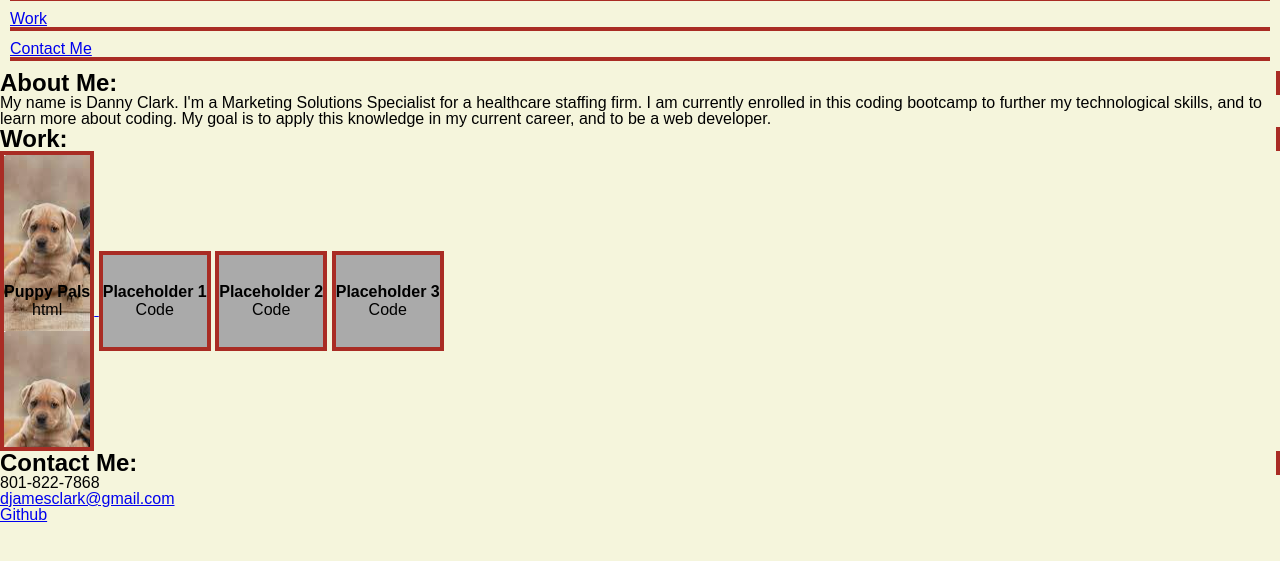
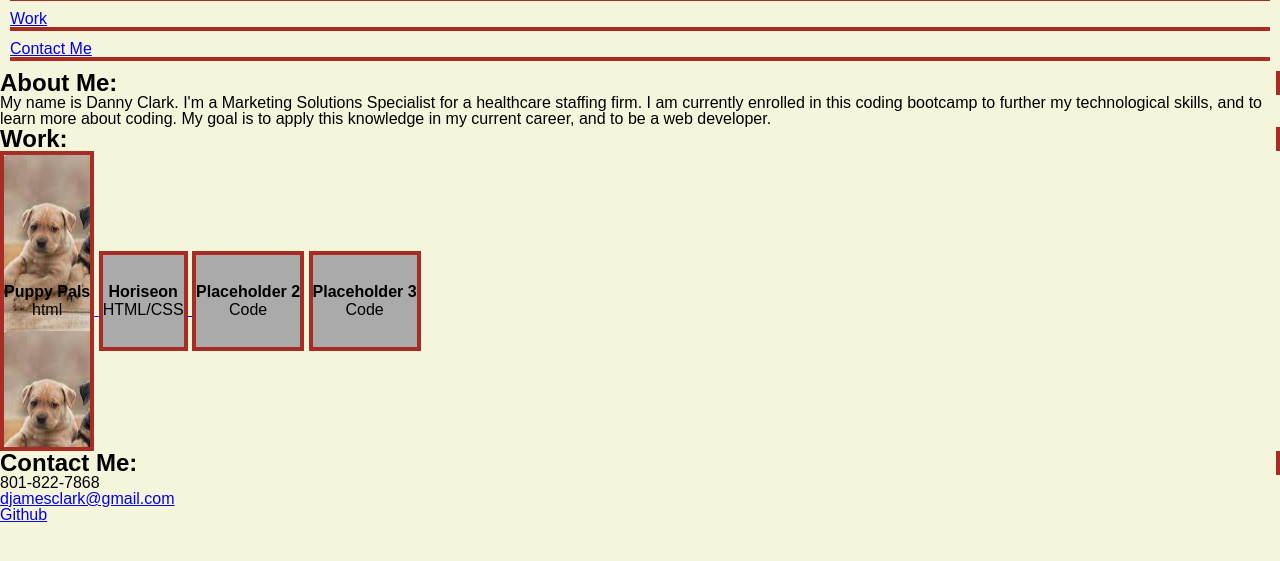
Before and after one commit to djamesclark/02-Challenge, a plain HTML site: page index.html in a window 1280 px wide. Shown: the part 69-630 px from the top of the page. Drawn offline with Linux system fonts and the light colour scheme; files whose address does not match are found by name.

Commit message:
added Horiseon button including link

```diff
--- a/index.html
+++ b/index.html
@@ -37,17 +37,19 @@
         <aside id="work">
             Work:
         </aside>
-            <a href="https://djamesclark.github.io/01-Challenge/">
+        <a href="https://djamesclark.github.io/01-22-mini-project/">
              <button class="main-section">
                 <h3>Puppy Pals</h3>
                 <p>html</p>
              </button>
         </a>
 
+        <a href="https://djamesclark.github.io/01-Challenge/">
             <button class="secondary-section">
-            <h3>Placeholder 1</h3>
-            <p>Code</p>
+                <h3>Horiseon</h3>
+                <p>HTML/CSS</p>
             </button>
+        </a>
 
         <button class="secondary-section">
             <h3>Placeholder 2</h3>
```
Lines whose indentation alone changed are shown as unchanged.
